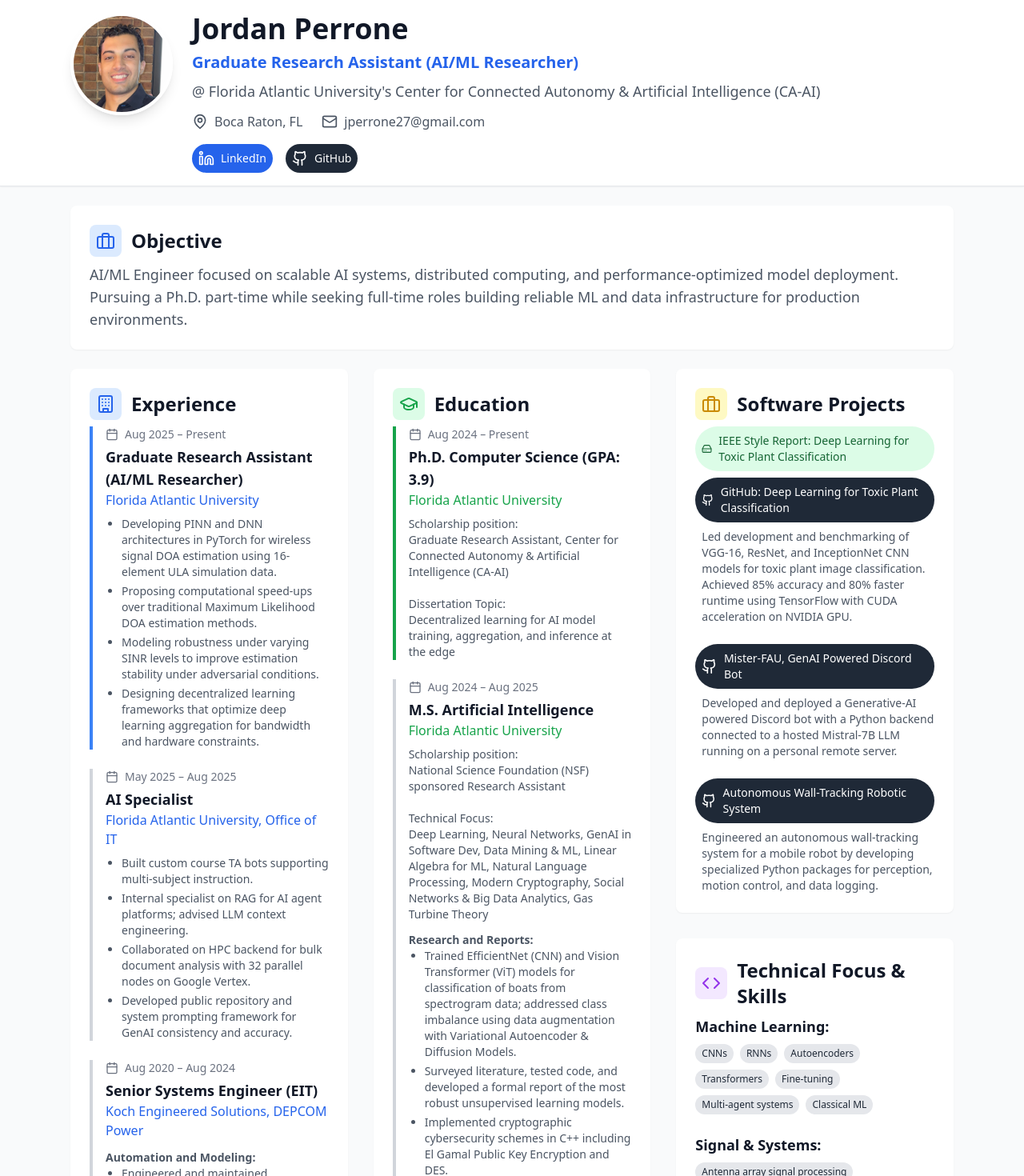
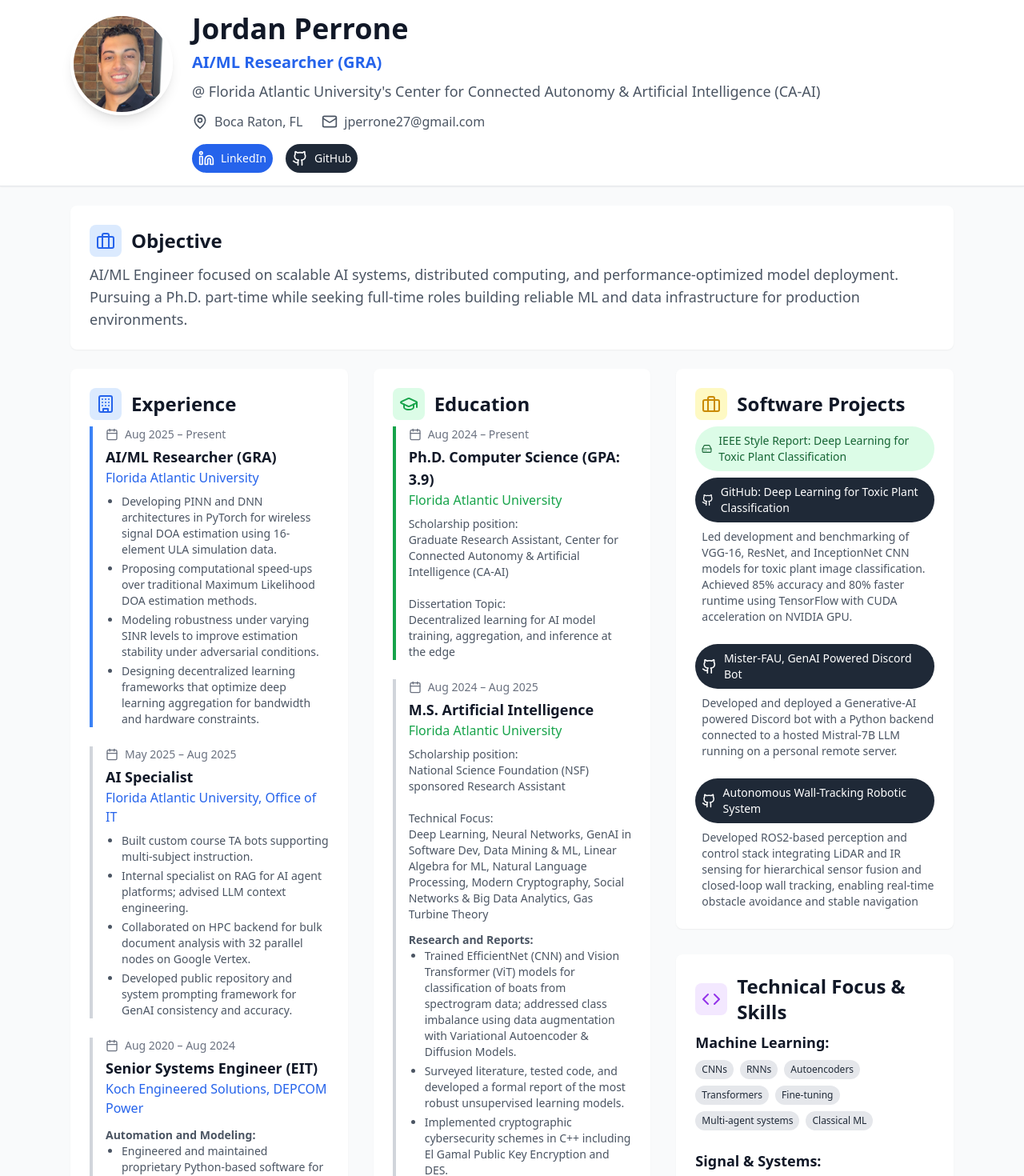
Before and after one commit to jperrone27/JPerrone-Resume-Website, a React (Vite) app: page / in a window 1280 px wide. Shown: the top 1470 px of the page at 80% size. Built offline with nearby package versions, Linux system fonts and the light colour scheme.

Commit message:
revised resume content

```diff
--- a/src/App.tsx
+++ b/src/App.tsx
@@ -37,7 +37,7 @@ function App() {
             <div className="flex-1 text-center md:text-left">
               <h1 className="text-4xl font-bold text-gray-900 mb-2">Jordan Perrone</h1>
               <h2 className="text-xl text-blue-600 font-semibold mb-2">
-                Graduate Research Assistant (AI/ML Researcher)
+                AI/ML Researcher (GRA)
               </h2>
               <p className="text-gray-600 text-lg mb-3 max-w-4xl">
               @ Florida Atlantic University's Center for Connected Autonomy & Artificial Intelligence (CA-AI)
@@ -116,7 +116,7 @@ function App() {
                     <Calendar className="w-4 h-4" />
                     <span>Aug 2025 – Present</span>
                   </div>
-                  <h4 className="text-lg font-semibold text-gray-900">Graduate Research Assistant (AI/ML Researcher)</h4>
+                  <h4 className="text-lg font-semibold text-gray-900">AI/ML Researcher (GRA)</h4>
                   <h5 className="text-blue-600 font-medium mb-2">Florida Atlantic University</h5>
                   <ul className="text-gray-600 text-sm list-disc pl-5 space-y-1">
                     <li>Developing PINN and DNN architectures in PyTorch for wireless signal DOA estimation using 16-element ULA simulation data.</li>
@@ -475,8 +475,7 @@ function App() {
                       <span className="text-sm">Autonomous Wall-Tracking Robotic System</span>
                     </a>
                     <p className="text-gray-600 text-sm ml-2">
-                      Engineered an autonomous wall-tracking system for a mobile robot by developing specialized Python packages for perception,
-                      motion control, and data logging.
+                    Developed ROS2-based perception and control stack integrating LiDAR and IR sensing for hierarchical sensor fusion and closed-loop wall tracking, enabling real-time obstacle avoidance and stable navigation
                     </p>
                   </div>
                 </div>
```
